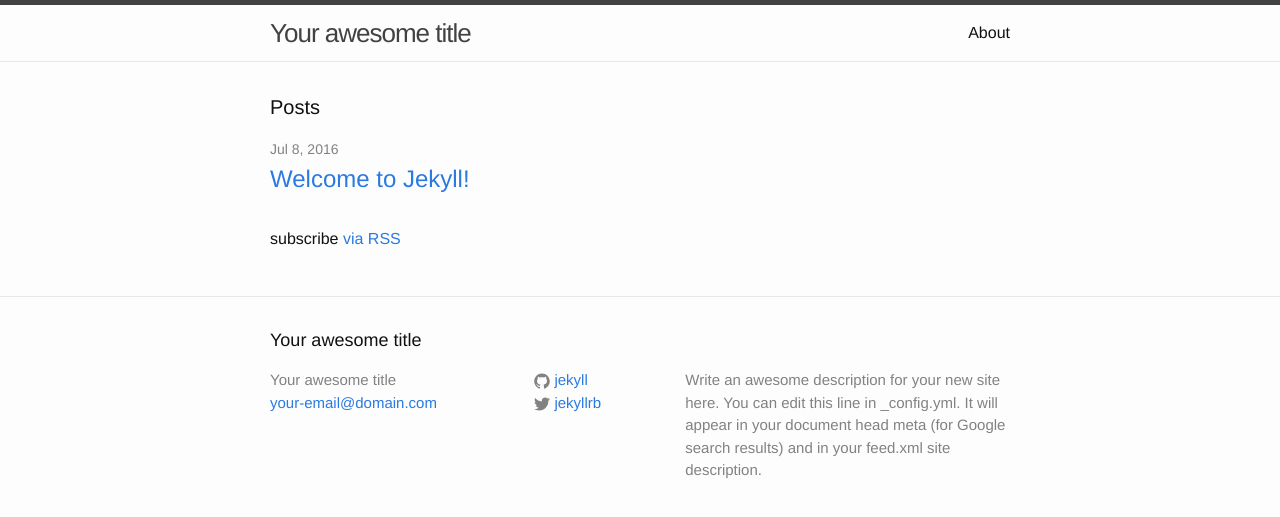
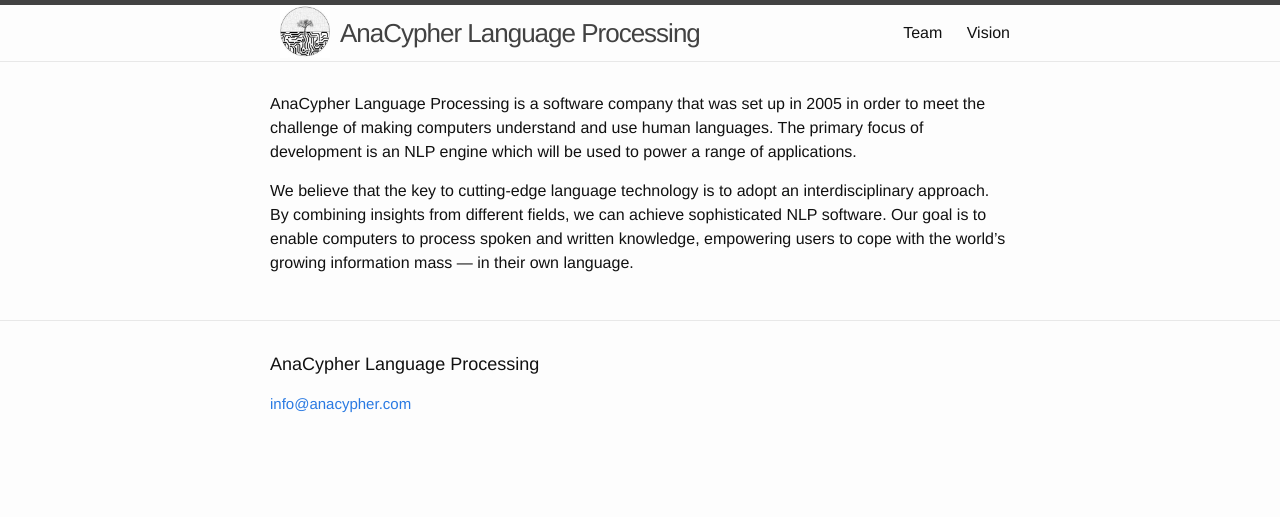
Before and after one commit to anacypher/anacypher.github.io, a Jekyll site: the page built from index.md, in a window 1280 px wide. Shown: the top 517 px of the page. Built offline with Jekyll 4.4.1, drawn with Linux system fonts in a browser that asks for light colours.

Commit message:
postcard version, trial

```diff
--- a/_config.yml
+++ b/_config.yml
@@ -6,16 +6,10 @@
 # 'jekyll serve'. If you change this file, please restart the server process.
 
 # Site settings
-title: Your awesome title
-email: your-email@domain.com
-description: > # this means to ignore newlines until "baseurl:"
-  Write an awesome description for your new site here. You can edit this
-  line in _config.yml. It will appear in your document head meta (for
-  Google search results) and in your feed.xml site description.
+title: AnaCypher Language Processing
+email: info@anacypher.com
 baseurl: "" # the subpath of your site, e.g. /blog
-url: "http://yourdomain.com" # the base hostname & protocol for your site
-twitter_username: jekyllrb
-github_username:  jekyll
+url: "http://www.anacypher.com" # the base hostname & protocol for your site
 
 # Build settings
 markdown: kramdown
--- a/_includes/footer.html
+++ b/_includes/footer.html
@@ -7,7 +7,6 @@
     <div class="footer-col-wrapper">
       <div class="footer-col footer-col-1">
         <ul class="contact-list">
-          <li>{{ site.title }}</li>
           <li><a href="mailto:{{ site.email }}">{{ site.email }}</a></li>
         </ul>
       </div>
@@ -29,7 +28,9 @@
       </div>
 
       <div class="footer-col footer-col-3">
+<!--
         <p>{{ site.description }}</p>
+ -->
       </div>
     </div>
 
--- a/_includes/header.html
+++ b/_includes/header.html
@@ -2,6 +2,7 @@
 
   <div class="wrapper">
 
+	<img src="/assets/textless_logo_small.png" width="50px" align="left" hspace="10px">
     <a class="site-title" href="{{ site.baseurl }}/">{{ site.title }}</a>
 
     <nav class="site-nav">
--- /dev/null
+++ b/_includes/indexcontent.md
@@ -0,0 +1,5 @@
+
+
+AnaCypher Language Processing is a software company that was set up in 2005 in order to meet the challenge of making computers understand and use human languages. The primary focus of development is an NLP engine which will be used to power a range of applications.
+
+We believe that the key to cutting-edge language technology is to adopt an interdisciplinary approach. By combining insights from different fields, we can achieve sophisticated NLP software. Our goal is to enable computers to process spoken and written knowledge, empowering users to cope with the world's growing information mass — in their own language.
--- a/_sass/_layout.scss
+++ b/_sass/_layout.scss
@@ -172,7 +172,7 @@
 }
 
 .page-heading {
-    font-size: 20px;
+    font-size: 16px;
 }
 
 .post-list {
@@ -204,7 +204,7 @@
 }
 
 .post-title {
-    font-size: 42px;
+    font-size: 30px;
     letter-spacing: -1px;
     line-height: 1;
 
@@ -217,7 +217,7 @@
     margin-bottom: $spacing-unit;
 
     h2 {
-        font-size: 32px;
+        font-size: 24px;
 
         @include media-query($on-laptop) {
             font-size: 28px;
@@ -225,7 +225,7 @@
     }
 
     h3 {
-        font-size: 26px;
+        font-size: 22px;
 
         @include media-query($on-laptop) {
             font-size: 22px;
@@ -233,7 +233,7 @@
     }
 
     h4 {
-        font-size: 20px;
+        font-size: 18px;
 
         @include media-query($on-laptop) {
             font-size: 18px;
--- a/index.html
+++ /dev/null
@@ -1,23 +0,0 @@
----
-layout: default
----
-
-<div class="home">
-
-  <h1 class="page-heading">Posts</h1>
-
-  <ul class="post-list">
-    {% for post in site.posts %}
-      <li>
-        <span class="post-meta">{{ post.date | date: "%b %-d, %Y" }}</span>
-
-        <h2>
-          <a class="post-link" href="{{ post.url | prepend: site.baseurl }}">{{ post.title }}</a>
-        </h2>
-      </li>
-    {% endfor %}
-  </ul>
-
-  <p class="rss-subscribe">subscribe <a href="{{ "/feed.xml" | prepend: site.baseurl }}">via RSS</a></p>
-
-</div>
--- /dev/null
+++ b/index.md
@@ -0,0 +1,30 @@
+---
+layout: default
+---
+
+<div class="home">
+
+
+	{% capture indexcontent %}{% include indexcontent.md %}{% endcapture %}
+	{{ indexcontent | markdownify }}
+
+
+	{% if site.posts.size > 0 %}
+	  <h1 class="page-heading">Posts</h1>
+
+	  <ul class="post-list">
+		{% for post in site.posts %}
+		  <li>
+			<span class="post-meta">{{ post.date | date: "%b %-d, %Y" }}</span>
+
+			<h2>
+			  <a class="post-link" href="{{ post.url | prepend: site.baseurl }}">{{ post.title }}</a>
+			</h2>
+		  </li>
+		{% endfor %}
+	  </ul>
+
+
+ 	 <p class="rss-subscribe">subscribe <a href="{{ "/feed.xml" | prepend: site.baseurl }}">via RSS</a></p>
+	{% endif %}
+</div>
```
Also changed, not shown: _drafts/2016-07-20-test.markdown (added, +12 -0 lines), team.md (added, +9 -0 lines), vision.md (added, +16 -0 lines), _drafts/2016-07-08-welcome-to-jekyll.markdown (renamed from _posts/2016-07-08-welcome-to-jekyll.markdown), _drafts/about.md (renamed from about.md), assets/logo.jpg (added), assets/logo_small.jpg (added), assets/textless_logo_small.png (added).
